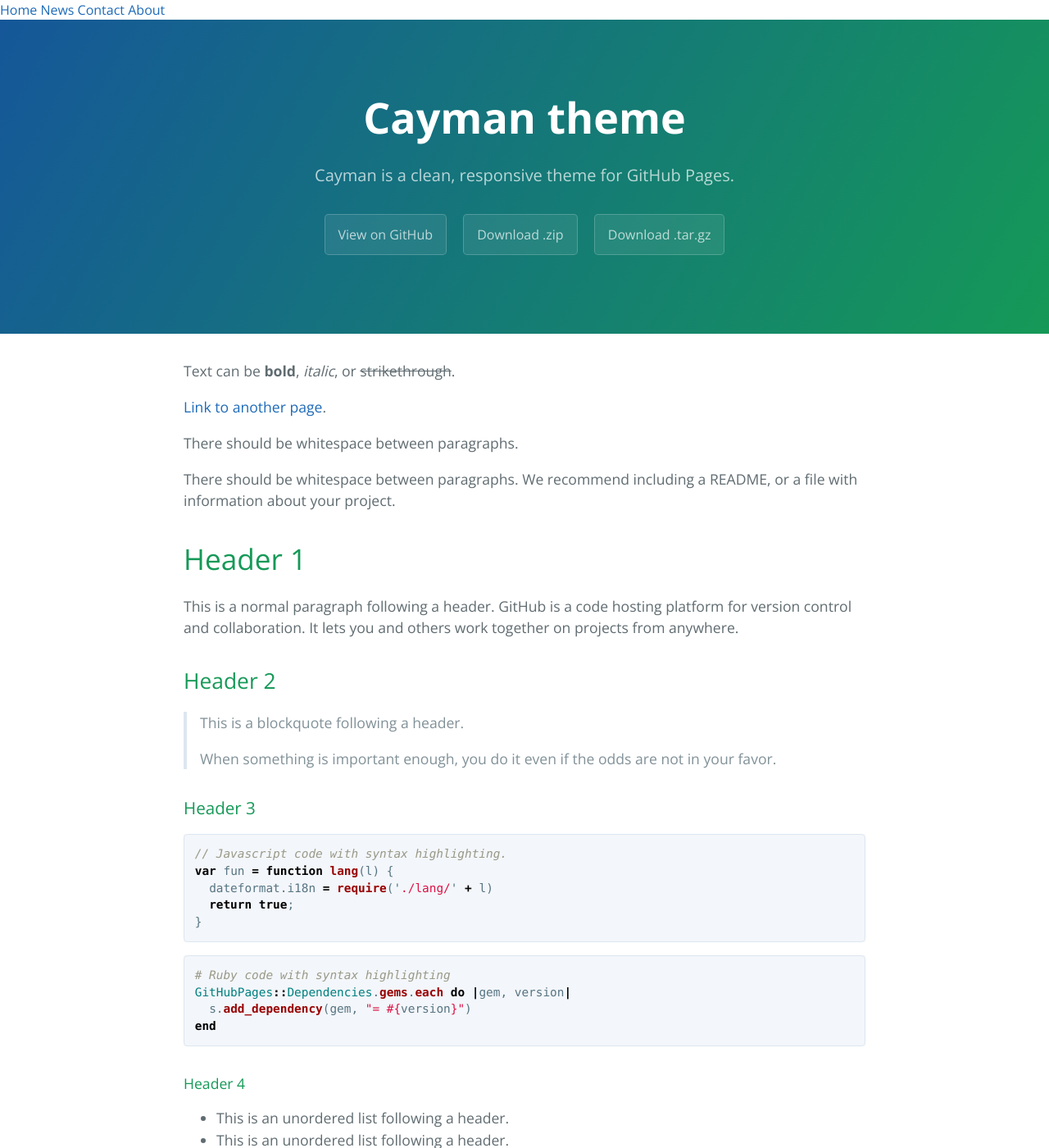
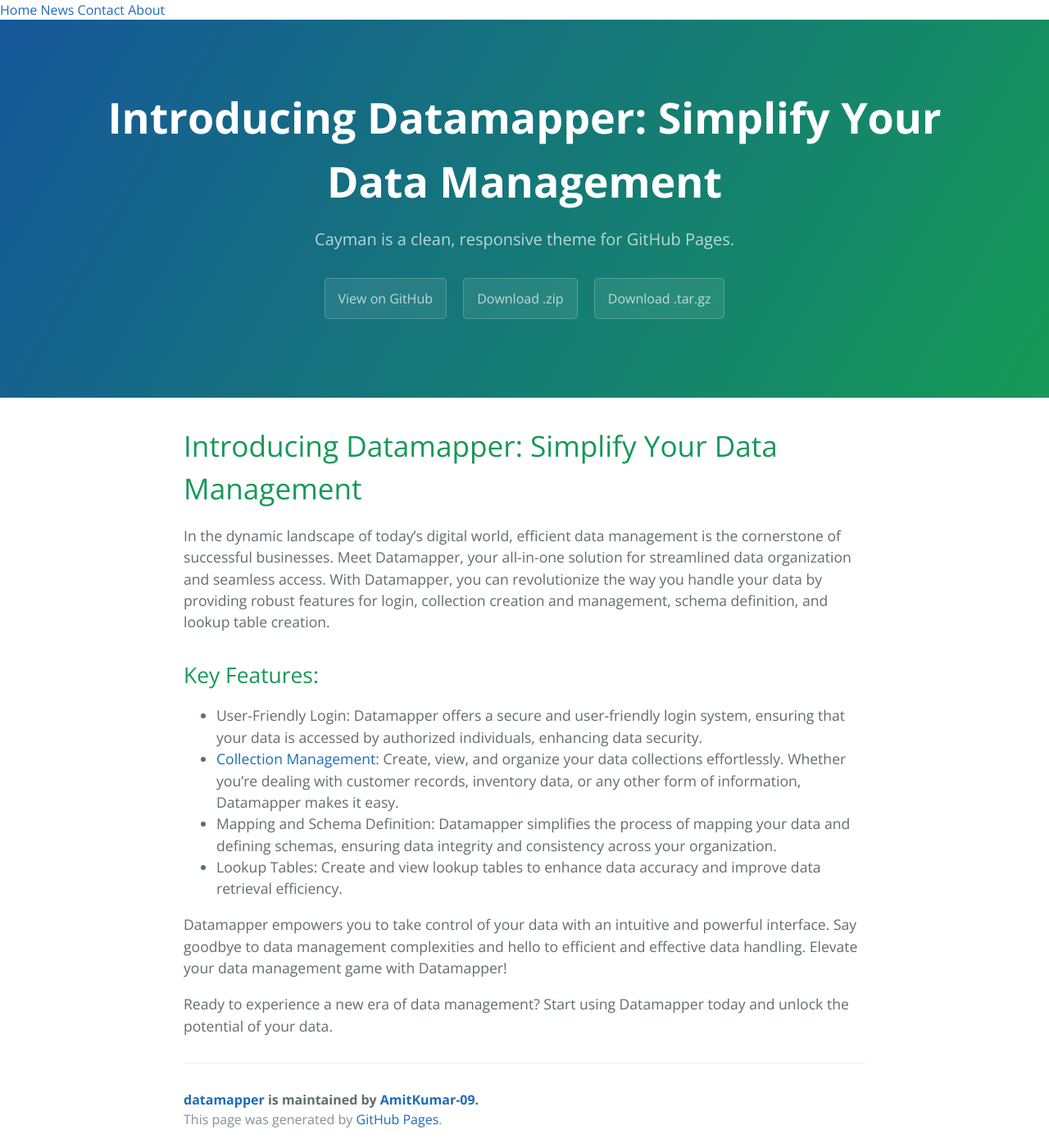
Before and after one commit to AmitKumar-09/datamapper, a Jekyll site: the page built from index.md, in a window 1280 px wide and 1400 px high. Shown: the whole window at 82% size. Built offline with Jekyll 4.4.1, drawn with Linux system fonts in a browser that asks for light colours; our own code applies the rules of GitHub Pages for plain Markdown files; some of the changed text lies outside the part shown.

Commit message:
Update index.md

````diff
--- a/index.md
+++ b/index.md
@@ -1,123 +1,19 @@
 ---
-layout: default
+id: introducing-datamapper
 ---
 
-Text can be **bold**, _italic_, or ~~strikethrough~~.
 
-[Link to another page](./another-page.html).
+# Introducing Datamapper: Simplify Your Data Management
 
-There should be whitespace between paragraphs.
+In the dynamic landscape of today's digital world, efficient data management is the cornerstone of successful businesses. Meet Datamapper, your all-in-one solution for streamlined data organization and seamless access. With Datamapper, you can revolutionize the way you handle your data by providing robust features for login, collection creation and management, schema definition, and lookup table creation.
 
-There should be whitespace between paragraphs. We recommend including a README, or a file with information about your project.
+## Key Features:
 
-# Header 1
+* User-Friendly Login: Datamapper offers a secure and user-friendly login system, ensuring that your data is accessed by authorized individuals, enhancing data security.
+* [Collection Management](./docs/collection-management.md#collection-management): Create, view, and organize your data collections effortlessly. Whether you're dealing with customer records, inventory data, or any other form of information, Datamapper makes it easy.
+* Mapping and Schema Definition: Datamapper simplifies the process of mapping your data and defining schemas, ensuring data integrity and consistency across your organization.
+* Lookup Tables: Create and view lookup tables to enhance data accuracy and improve data retrieval efficiency.
 
-This is a normal paragraph following a header. GitHub is a code hosting platform for version control and collaboration. It lets you and others work together on projects from anywhere.
+Datamapper empowers you to take control of your data with an intuitive and powerful interface. Say goodbye to data management complexities and hello to efficient and effective data handling. Elevate your data management game with Datamapper!
 
-## Header 2
-
-> This is a blockquote following a header.
->
-> When something is important enough, you do it even if the odds are not in your favor.
-
-### Header 3
-
-```js
-// Javascript code with syntax highlighting.
-var fun = function lang(l) {
-  dateformat.i18n = require('./lang/' + l)
-  return true;
-}
-```
-
-```ruby
-# Ruby code with syntax highlighting
-GitHubPages::Dependencies.gems.each do |gem, version|
-  s.add_dependency(gem, "= #{version}")
-end
-```
-
-#### Header 4
-
-*   This is an unordered list following a header.
-*   This is an unordered list following a header.
-*   This is an unordered list following a header.
-
-##### Header 5
-
-1.  This is an ordered list following a header.
-2.  This is an ordered list following a header.
-3.  This is an ordered list following a header.
-
-###### Header 6
-
-| head1        | head two          | three |
-|:-------------|:------------------|:------|
-| ok           | good swedish fish | nice  |
-| out of stock | good and plenty   | nice  |
-| ok           | good `oreos`      | hmm   |
-| ok           | good `zoute` drop | yumm  |
-
-### There's a horizontal rule below this.
-
-* * *
-
-### Here is an unordered list:
-
-*   Item foo
-*   Item bar
-*   Item baz
-*   Item zip
-
-### And an ordered list:
-
-1.  Item one
-1.  Item two
-1.  Item three
-1.  Item four
-
-### And a nested list:
-
-- level 1 item
-  - level 2 item
-  - level 2 item
-    - level 3 item
-    - level 3 item
-- level 1 item
-  - level 2 item
-  - level 2 item
-  - level 2 item
-- level 1 item
-  - level 2 item
-  - level 2 item
-- level 1 item
-
-### Small image
-
-![Octocat](https://github.githubassets.com/images/icons/emoji/octocat.png)
-
-### Large image
-
-![Branching](https://guides.github.com/activities/hello-world/branching.png)
-
-
-### Definition lists can be used with HTML syntax.
-
-<dl>
-<dt>Name</dt>
-<dd>Godzilla</dd>
-<dt>Born</dt>
-<dd>1952</dd>
-<dt>Birthplace</dt>
-<dd>Japan</dd>
-<dt>Color</dt>
-<dd>Green</dd>
-</dl>
-
-```
-Long, single-line code blocks should not wrap. They should horizontally scroll if they are too long. This line should be long enough to demonstrate this.
-```
-
-```
-The final element.
-```
+Ready to experience a new era of data management? Start using Datamapper today and unlock the potential of your data.
````
